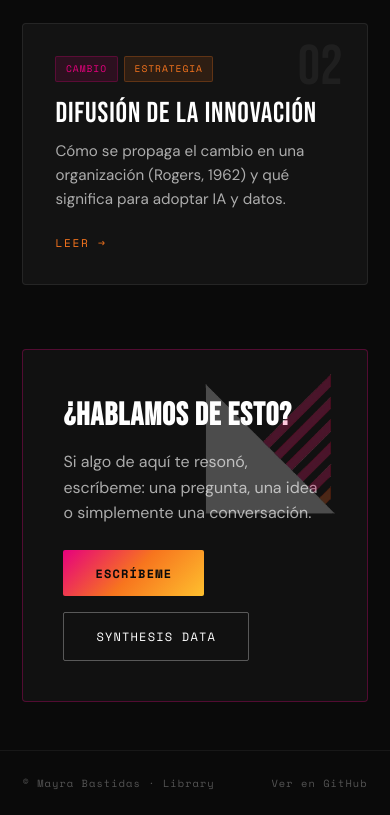
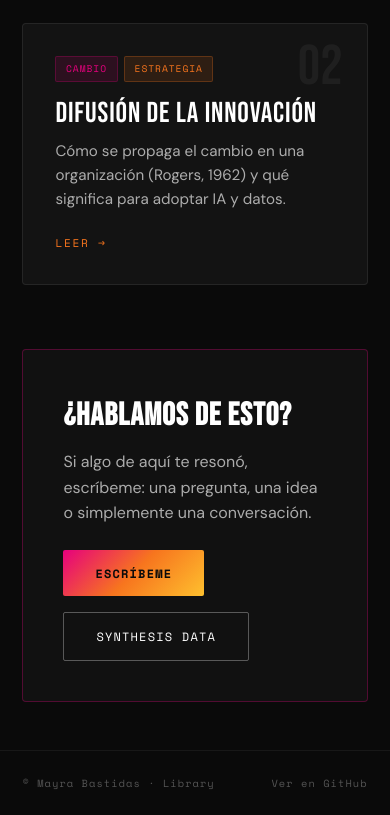
Before and after one commit to mayramb/library, a plain HTML site: page index.html in a window 390 px wide. Shown: the part 991-1806 px from the top of the page. Drawn offline with nearby package versions, Linux system fonts and the light colour scheme.

Commit message:
Quita la marca del triángulo
Co-Authored-By: Claude Opus 5.5 <noreply@anthropic.com>
Claude-Session: https://claude.ai/code/session_015P2h9xCamKvtDm3mDpwwuQ

```diff
--- a/assets/style.css
+++ b/assets/style.css
@@ -68,7 +68,6 @@ h1.big span { background: var(--gradient); -webkit-background-clip: text; -webki
 /* CTA */
 .cta { margin-top: 4rem; padding: 2.5rem; border-radius: 4px; position: relative; background: rgba(255,255,255,0.03); border: 1px solid rgba(230,0,126,0.3); }
 .cta { overflow: hidden; }
-.cta-marca { position: absolute; right: 2rem; top: 50%; transform: translateY(-50%); height: 70%; opacity: 0.9; pointer-events: none; }
 .cta h3 { font-family: 'Bebas Neue', sans-serif; font-size: 2rem; letter-spacing: 0.03em; margin-bottom: 0.5rem; }
 .cta p { color: var(--muted); margin-bottom: 1.5rem; }
 .cta .btns { display: flex; gap: 1rem; flex-wrap: wrap; }
@@ -104,7 +103,7 @@ footer a:hover { color: var(--fuchsia); }
 
 @media (max-width: 760px) {
   .hero { grid-template-columns: 1fr; } .hero-img { justify-self: start; max-width: 260px; margin-bottom: 2rem; order: -1; }
-  .cta-marca { height: 40%; top: 1.5rem; transform: none; opacity: 0.25; }
+
   nav { padding: 1rem 1.4rem; } nav ul { gap: 1.2rem; }
   .wrap { padding: 3rem 1.4rem; } footer { padding: 1.5rem 1.4rem; }
 }
--- a/index.html
+++ b/index.html
@@ -32,7 +32,6 @@
     <div class="grid" id="catalogo"></div>
 
     <section class="cta">
-      <img class="cta-marca" src="assets/img/unmask-marca.webp" alt="" aria-hidden="true" />
       <h3>¿Hablamos de esto?</h3>
       <p>Si algo de aquí te resonó, escríbeme: una pregunta, una idea o simplemente una conversación.</p>
       <div class="btns">
```
Also changed, not shown: _plantilla/index.html (+0 -1 lines), busqueda-empleo-ia/index.html (+0 -1 lines), assets/img/unmask-marca.webp (deleted).
